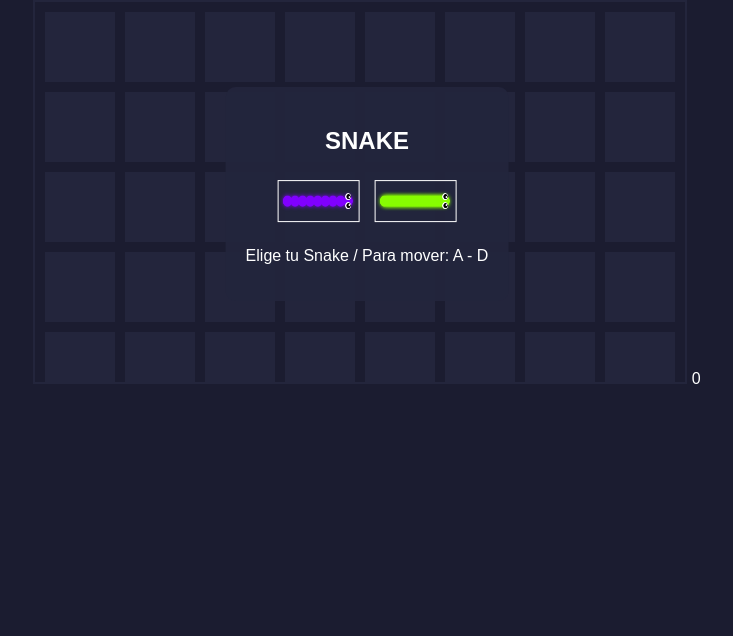
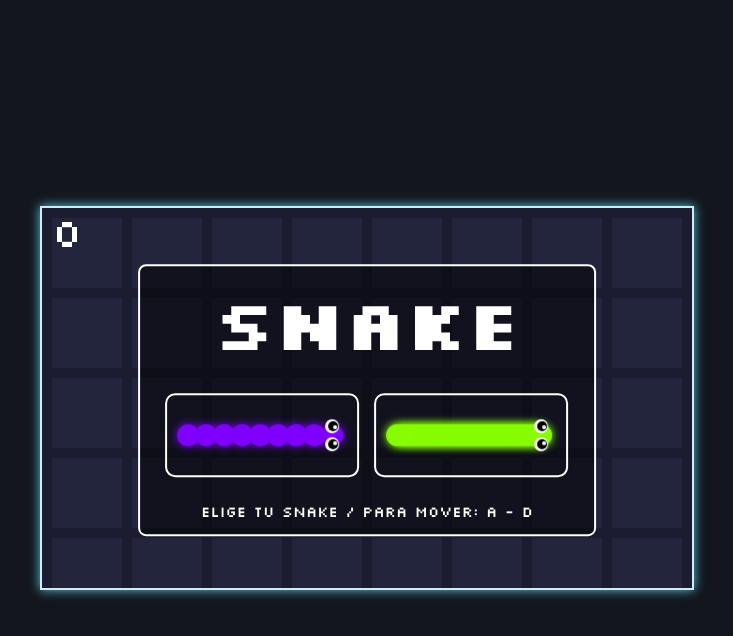
Before and after one commit to JoseGeek78/Snake-Game, a plain HTML site: page index.html in a window 1280 px wide. Shown: the whole page, without its empty margins (273-1006 px from the left). Drawn offline with Linux system fonts and the light colour scheme.

Commit message:
Refactor CSS styles for layout and appearance
Updated styles for body, container, canvas, and menu elements. Added Google Fonts import and adjusted various properties for improved layout and appearance.

```diff
--- a/style.css
+++ b/style.css
@@ -1,39 +1 @@
-body {
-    margin: 0;
-    padding: 0;
-    display: flex;
-    justify-content: center;
-    align-items: center;
-    background-color: #1B1C30;
-    color: white;
-    font-family: sans-serif;
-}
-
-.container {
-    position: relative;
-}
-
-#canvas {
-    background-color: #111;
-    border: 2px solid #23253C;
-}
-
-.menu {
-    position: absolute;
-    top: 50%;
-    left: 50%;
-    transform: translate(-50%, -50%);
-    display: flex;
-    flex-direction: column;
-    align-items: center;
-    background-color: rgba(35, 37, 60, 0.9);
-    padding: 20px;
-    border-radius: 10px;
-}
-
-.characters canvas {
-    width: 80px;
-    height: 40px;
-    margin: 5px;
-    border: 1px solid #fff;
-}
+@import url('https://fonts.googleapis.com/css2?family=Silkscreen:wght@400;700&display=swap'); *{ font-family: 'Silkscreen', sans-serif; margin: 0; padding: 0; box-sizing: border-box; } body{ width: 100%; height: 100vh; display: flex; justify-content: center; align-items: center; background-color: #13171D; } .container{ position: relative; color: white; } #canvas{ border: 2px solid rgb(207, 235, 244); box-shadow: 0 0 10px rgb(91, 199, 223); } .container .score{ position: absolute; top: 0; left: 12px; font-size: 40px; } .container .menu{ border: 2px solid white; background-color: rgb(0, 0, 0,0.5); border-radius: 8px; position: absolute; width: 70%; height: 70%; top: 50%; left: 50%; transform: translate(-50%,-50%); display: flex; flex-direction: column; align-items: center; justify-content: space-around; } .container .menu h2{ font-size: 70px; } .container .characters{ width: 100%; display: flex; justify-content: center; gap: 15px; } #snake-1, #snake-2{ border: 2px solid white; border-radius: 10px; cursor: pointer; } #snake-1:hover, #snake-2:hover{ background-color: rgb(255, 255, 255,0.1); } .container .menu p{ font-size: 15px; animation: parpadeo 1s infinite; } @keyframes parpadeo{ 0% {opacity: 1;} 50% {opacity: 0;} 100% {opacity: 1;} }
```
